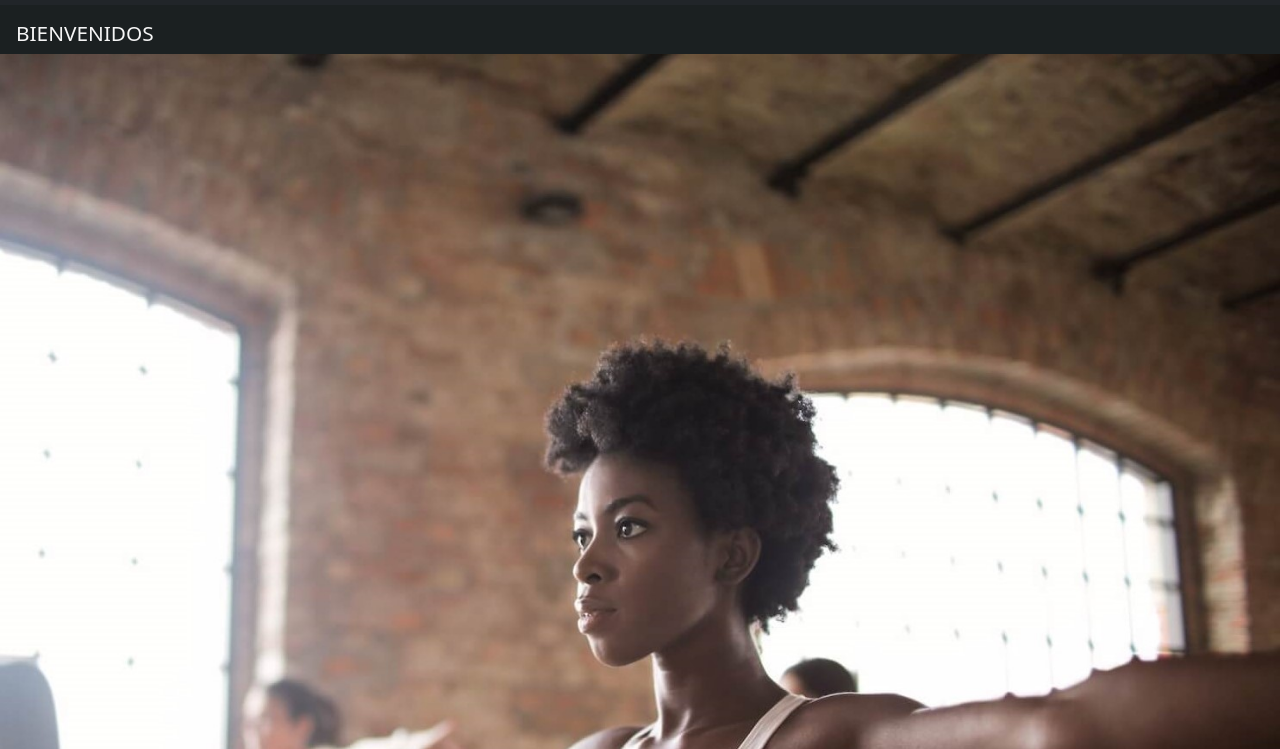
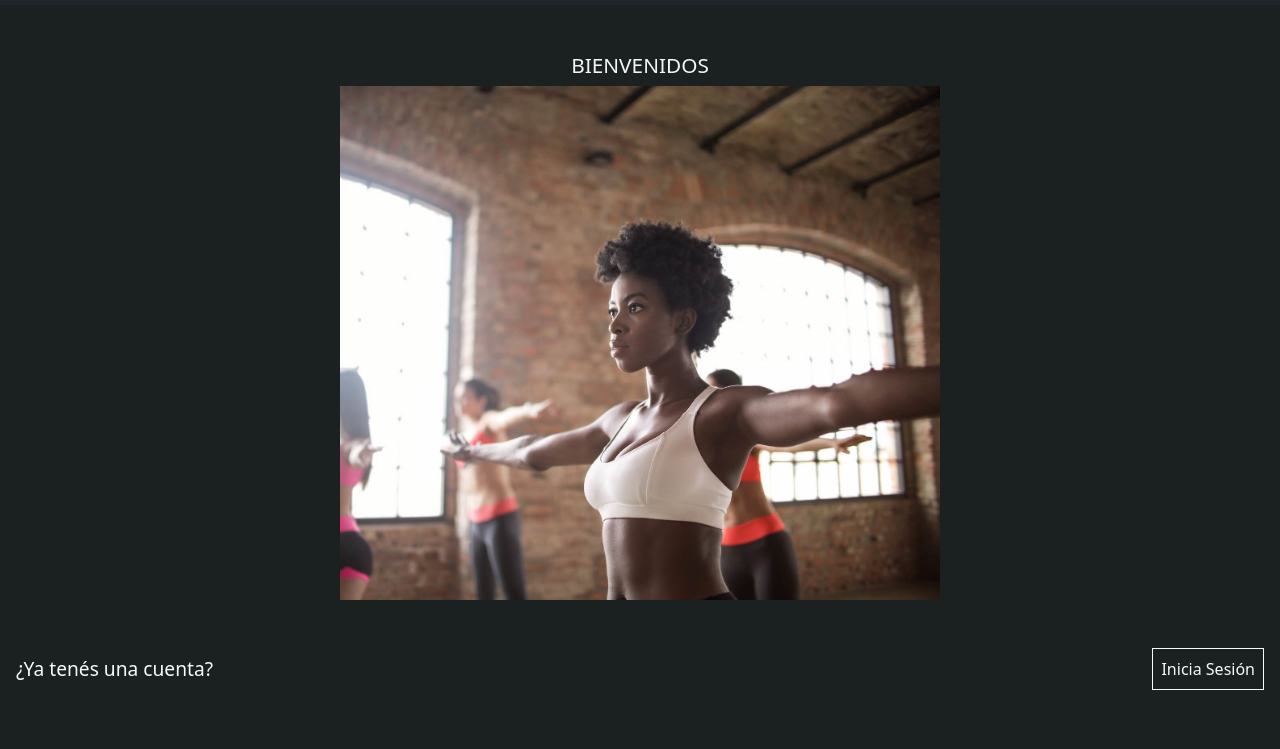
Before and after one commit to agusvlopez/training-app, a plain HTML site: page index.html in a window 1280 px wide. Shown: the part 51-800 px from the top of the page. Drawn offline with nearby package versions, Linux system fonts and the light colour scheme.

Commit message:
refactor: styles and login

```diff
--- a/components/entrenamientos.js
+++ b/components/entrenamientos.js
@@ -36,7 +36,7 @@
     template: `
 <section>
 <div v-show="modal" class="modal text-white" tabindex="-1" style="display: block;">
-<div class="modal-dialog">
+<div class="modal-dialog container">
   <div class="modal-content bg-dark">
     <div class="modal-header">
       <p class="modal-title text-uppercase">Iniciar sesión</p>
--- a/components/home.js
+++ b/components/home.js
@@ -1,6 +1,6 @@
  Vue.component('home', {
      template:
-    `<div>
+    `<div class="home text-center">
        <h1>Bienvenidos</h1>
         <img src="img/portada.jpg" alt="Chicas haciendo ejercicio aerobico" class="img-fluid">
      </div>
--- a/css/style.css
+++ b/css/style.css
@@ -24,3 +24,29 @@ h1 {
     background-repeat: no-repeat;
 
 }
+
+@media (min-width: 992px) {
+
+    .home {
+        padding:2rem;
+        display: flex;
+        flex-direction: column;
+
+    }
+
+    .home img {
+        max-width: 600px;
+        margin: auto;
+    }
+
+    .home-iniciar-sesion {
+        text-align: center;
+        font-size: 1.2rem;
+        justify-content: space-around;
+    }
+
+    .home-toogle {
+       display: flex;
+
+    }
+}
--- a/index.html
+++ b/index.html
@@ -69,19 +69,19 @@
 <section>
 
   <div
-
-  :class="'p-3' + (login ? '' : ' d-flex justify-content-between')">
+    :class="'p-3 home-iniciar-sesion ' + (login ? '' : ' d-flex justify-content-between')">
     <p class="text-light pt-1 mb-1 align-self-center"> {{login ? '' : '¿Ya tenés una cuenta?'}}</p>
     <router-link
     v-for="item in links"
     v-if="item.url == '/entrenamientos'"
     :to="item.url"
-     :class="'text-light text-uppercase' + (login ? ' link-entrenar mb-3' : '')">
+     :class="'text-light text-uppercase' + (login ? ' link-entrenar mb-3' : '')"
+  >
       {{login ? '¡Empezar a entrenar!' : ''}}
     </router-link>
     <button
      @click="toogleLogin"
-    :class="'rounded-0 btn p-2'  + (login ? ' btn-link text-light ps-0' : ' btn-outline-light text-uppe')" type="submit">
+    :class="'rounded-0 btn p-2 home-toogle '  + (login ? ' btn-link text-light ps-0' : ' btn-outline-light text-uppe')" type="submit">
     {{login ? 'Cerrar sesión' : 'Inicia Sesión'}}
     </button>
   </div>
--- a/js/index.js
+++ b/js/index.js
@@ -75,8 +75,8 @@ const app = new Vue ({
                 this.mostrarModalLogin();
 
             }else {   // si esta logueado... cierro sesion
-
-                    this.login = false;
+                localStorage.setItem('login','false');
+                this.login = false;
             }
         },
     },
```
